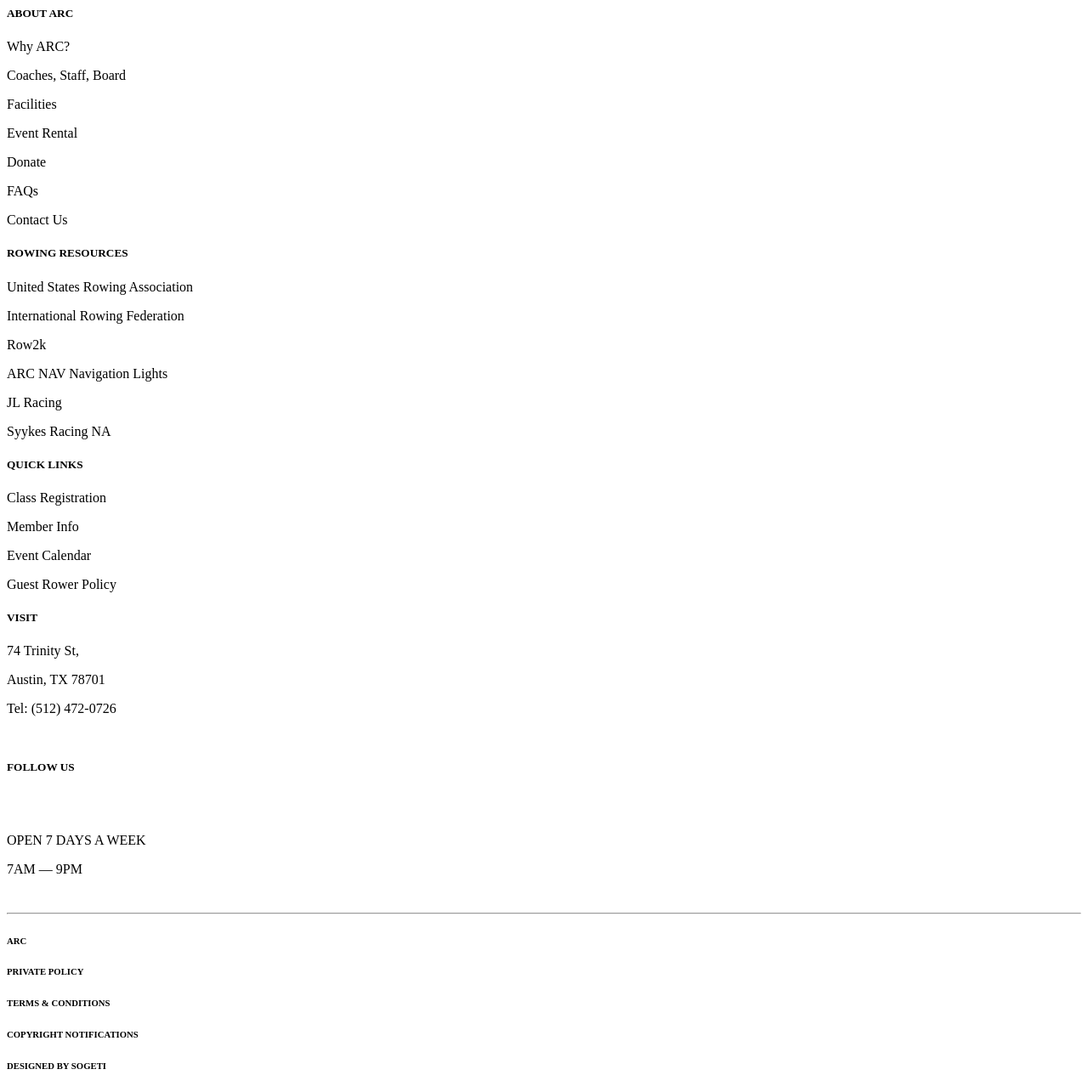
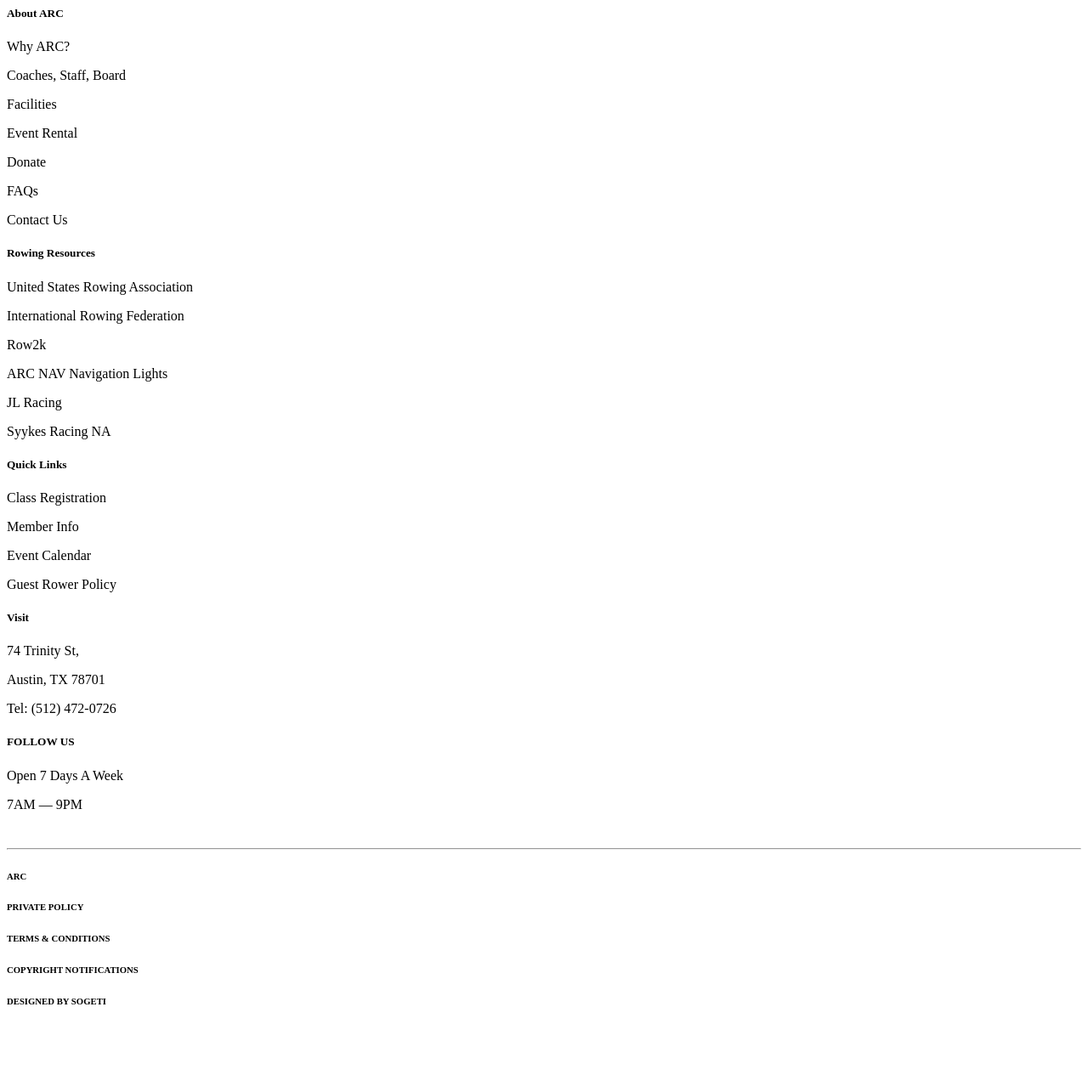
Before and after one commit to austinrowingclub/website, a PHP site: page /app/shared/components/footer/footer.component.html in a window 1280 px wide. Shown: the whole page at 85% size. After the commit the page ends 1182 px from the top, so only its background shows below. Run offline with PHP 8.4, Linux system fonts and the light colour scheme.

Commit message:
updates scss

```diff
--- a/src/app/shared/components/footer/footer.component.html
+++ b/src/app/shared/components/footer/footer.component.html
@@ -2,7 +2,7 @@
   <div class="container">
     <div class="row">
         <div class="col-sm">
-          <h5>ABOUT ARC</h5>
+          <h5>About ARC</h5>
           <p>Why ARC?</p>
           <p>Coaches, Staff, Board</p>
           <p>Facilities</p>
@@ -12,7 +12,7 @@
           <p>Contact Us</p>
         </div>
         <div class="col-sm">
-          <h5>ROWING RESOURCES</h5>
+          <h5>Rowing Resources</h5>
           <p>United States Rowing Association</p>
           <p>International Rowing Federation</p>
           <p>Row2k</p>
@@ -21,25 +21,25 @@
           <p>Syykes Racing NA</p>
         </div>
         <div class="col-sm">
-          <h5>QUICK LINKS</h5>
+          <h5>Quick Links</h5>
           <p>Class Registration</p>
           <p>Member Info</p>
           <p>Event Calendar</p>
           <p>Guest Rower Policy</p>
         </div>
         <div class="col-sm">
-          <h5>VISIT</h5>
+          <h5>Visit</h5>
             <p>74 Trinity St,</p>
             <p>Austin, TX 78701</p>
-            <p>Tel: (512) 472-0726</p>
-            <h5 style="padding-top: 30px">FOLLOW US</h5>
+            <p class="pb-5">Tel: (512) 472-0726</p>
+            <h5 >FOLLOW US</h5>
           <a href="https://www.facebook.com/AustinRowing/"><i class="fa fa-facebook-f"></i></a>
           <a href="https://twitter.com/austinrowing"><i class="fa fa-twitter"></i></a>
           <a href="https://www.linkedin.com/company/austin-rowing-club/"><i class="fa fa-linkedin"></i></a>
           <a href="https://www.pinterest.com/rowaustin/"><i class="fa fa-pinterest-p"></i></a>
         </div>
-        <div class="col-sm" style="padding-top: 30px">
-            <p>OPEN 7 DAYS A WEEK</p>
+        <div class="col-sm pt-4">
+            <p class="uppercase">Open 7 Days A Week</p>
                 <p>7AM — 9PM</p>
                 <br>
         </div>
--- a/src/styles.scss
+++ b/src/styles.scss
@@ -36,6 +36,10 @@
   @media (min-width: 992px) {
     font-size: 60px;
   }
+}
+
+h5 {
+  text-transform: uppercase;
 }
 
 p {
```
Also changed, not shown: src/app/shared/components/footer/footer.component.scss (+8 -0 lines).
